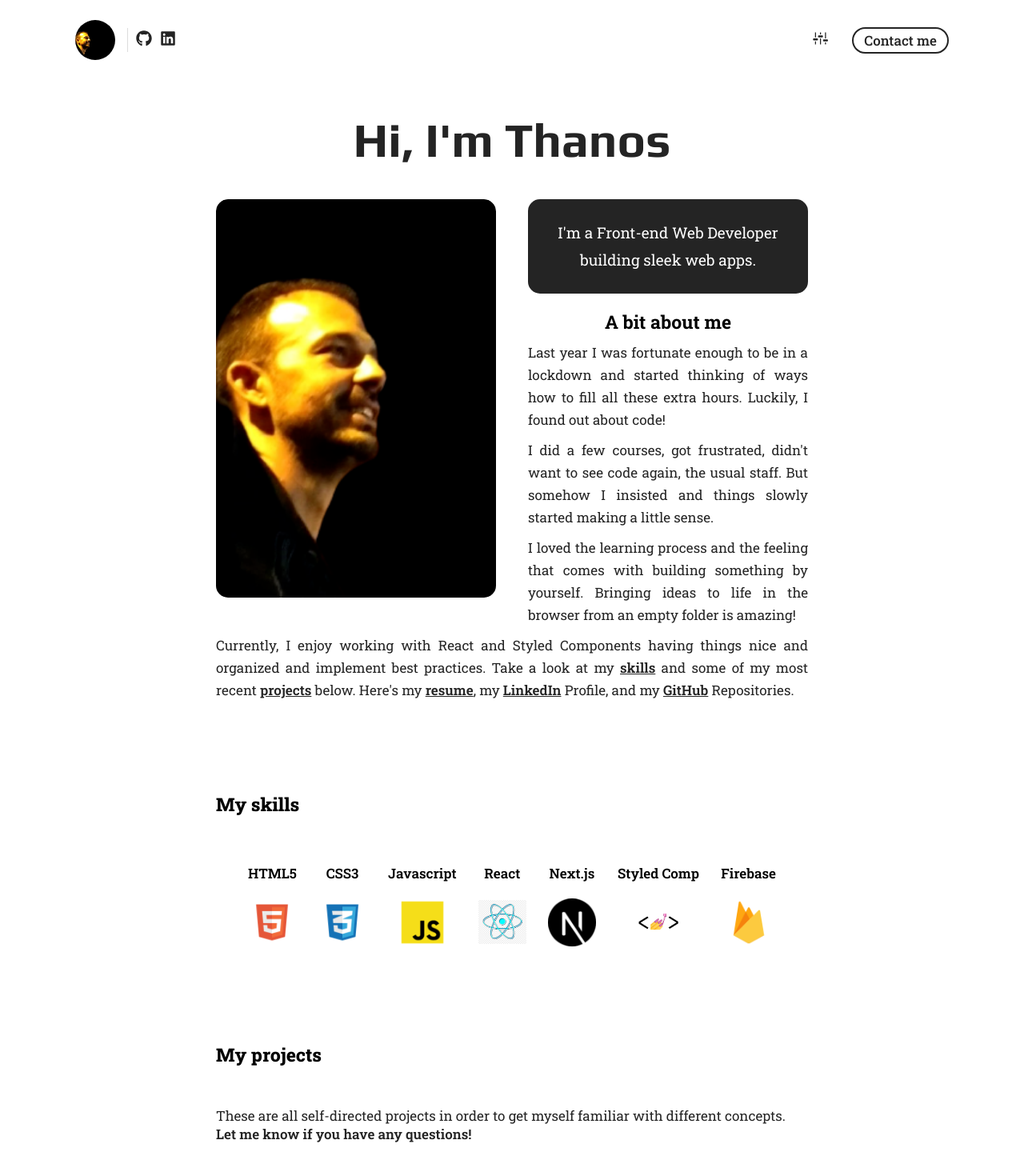
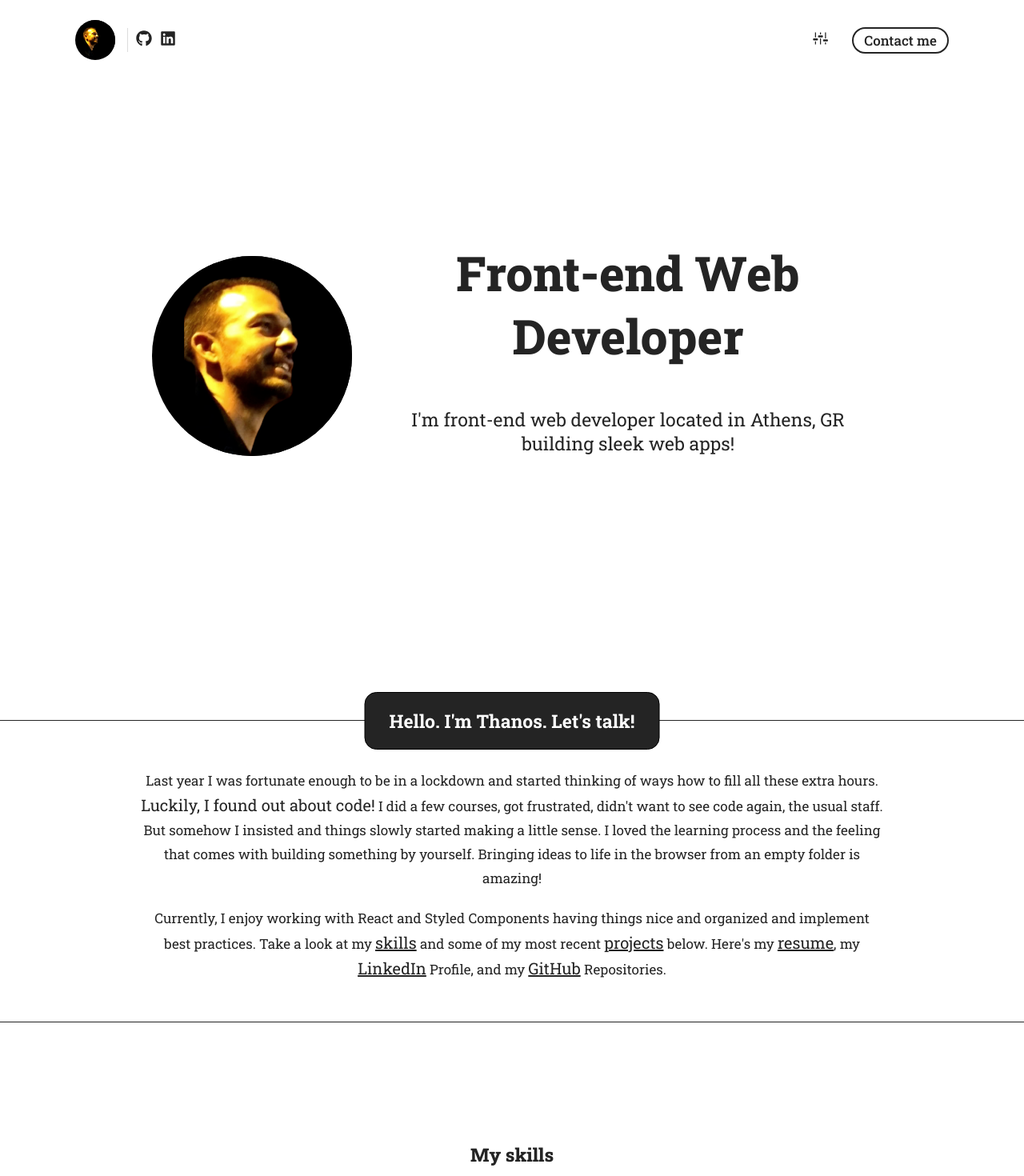
Before and after one commit to thanosoncode/portfolio-react, a React (Create React App) app: page / in a window 1280 px wide. Shown: the top 1470 px of the page at 80% size. Built offline with nearby package versions, Linux system fonts and the light colour scheme.

Commit message:
new hero

```diff
--- a/src/App.js
+++ b/src/App.js
@@ -1,6 +1,6 @@
 import { ThemeProvider } from "styled-components";
-import Navbar from "./components/Navbar";
-import About from "./components/About";
+import Hero2 from "./components/Hero2";
+import About2 from "./components/About2";
 import Contact from "./components/Contact";
 import Projects from "./components/Projects";
 import Skills from "./components/Skills";
@@ -14,9 +14,9 @@ function App() {
     <ThemeProvider theme={nightMode ? nightTheme : dayTheme}>
       <>
         <GlobalStyles />
-        {/* <Hero2 /> */}
-        <Navbar />
-        <About />
+        <Hero2 />
+        {/* <Navbar /> */}
+        <About2 />
         <Skills />
         <Projects />
         <Contact />
--- /dev/null
+++ b/src/components/About2.js
@@ -0,0 +1,71 @@
+import React from "react";
+import { Header } from "./styles/About2.styled";
+import pdf from "../assets/ChrysanthopoulosThanos.pdf";
+
+const About2 = () => {
+  return (
+    <div>
+      <Header>
+        <h4>Hello. I'm Thanos. Let's talk!</h4>
+        <article>
+          <p>
+            Last year I was fortunate enough to be in a lockdown and started
+            thinking of ways how to fill all these extra hours.{" "}
+            <span>Luckily, I found out about code!</span> I did a few courses,
+            got frustrated, didn't want to see code again, the usual staff. But
+            somehow I insisted and things slowly started making a little sense.
+            I loved the learning process and the feeling that comes with
+            building something by yourself. Bringing ideas to life in the
+            browser from an empty folder is amazing!
+          </p>
+          <p>
+            Currently, I enjoy working with React and Styled Components having
+            things nice and organized and implement best practices. Take a look
+            at my <a href="#skills">skills</a> and some of my most recent{" "}
+            <a href="#projects">projects</a> below. Here&#39;s my{" "}
+            <a href={pdf} target="_blank" rel="noreferrer">
+              resume
+            </a>
+            , my{" "}
+            <a
+              href="https://github.com/thanosoncode?tab=repositories"
+              target="_blank"
+              rel="noreferrer"
+            >
+              LinkedIn
+            </a>{" "}
+            Profile, and my{" "}
+            <a href="https://gr.linkedin.com/" target="_blank" rel="noreferrer">
+              GitHub
+            </a>{" "}
+            Repositories.
+          </p>
+        </article>
+        {/* <SectionFooter>
+          Currently, I enjoy working with React and Styled Components having
+          things nice and organized and implement best practices. Take a look at
+          my <a href="#skills">skills</a> and some of my most recent{" "}
+          <a href="#projects">projects</a> below. Here&#39;s my{" "}
+          <a href={pdf} target="_blank" rel="noreferrer">
+            resume
+          </a>
+          , my{" "}
+          <a
+            href="https://github.com/thanosoncode?tab=repositories"
+            target="_blank"
+            rel="noreferrer"
+          >
+            LinkedIn
+          </a>{" "}
+          Profile, and my{" "}
+          <a href="https://gr.linkedin.com/" target="_blank" rel="noreferrer">
+            GitHub
+          </a>{" "}
+          Repositories.
+        </SectionFooter> */}
+      </Header>
+    </div>
+  );
+};
+
+export default About2;
--- a/src/components/Hero2.js
+++ b/src/components/Hero2.js
@@ -12,16 +12,11 @@ const Hero = () => {
           <img src={logo} alt="" />
         </ImageContainer>
         <Header>
-          <h4>Hi, I'm Thanos!</h4>
-          <h1>
-            Frontend <br />
-            Web Developer
-          </h1>
+          {/* <h4>Hi, I'm Thanos!</h4> */}
+          <h1>Front-end Web Developer</h1>
           <h5>
-            I&#39;m frontend web developer <br />
-            located in Athens, GR
-            <br />
-            building sleek web apps!
+            I&#39;m front-end web developer located in Athens, GR building sleek
+            web apps!
           </h5>
         </Header>
       </Flex>
--- /dev/null
+++ b/src/components/styles/About2.styled.js
@@ -0,0 +1,81 @@
+import styled from "styled-components";
+
+export const Header = styled.div`
+  position: relative;
+  background-color: ${({ theme }) => theme.header};
+  color: ${({ theme }) => theme.color};
+  background-color: ${({ theme }) => theme.bg};
+  padding: 20px 0 30px 0;
+  font-size: ${({ theme }) => theme.headerSize};
+  text-align: center;
+  margin-top: 100px;
+  border-top: 1px solid ${({ theme }) => theme.color};
+  border-bottom: 1px solid ${({ theme }) => theme.color};
+
+  h4 {
+    display: block;
+    border-radius: ${({ theme }) => theme.radiusCard};
+    background: ${({ theme }) => theme.color};
+    border: 1px solid black;
+    position: absolute;
+    top: 0;
+    left: 50%;
+    transform: translate(-50%, -50%);
+    padding: 20px 30px;
+    /* color: ${({ theme }) => theme.bg}; */
+    color: white;
+
+    @media (max-width: 720px) {
+      width: 300px;
+    }
+  }
+
+  article {
+    max-width: 968px;
+    margin: 0 auto;
+    text-align: center;
+    padding-top: 20px;
+  }
+
+  p {
+    line-height: 30px;
+    margin: 20px;
+  }
+
+  a {
+    font-size: ${({ theme }) => theme.links};
+    color: ${({ theme }) => theme.title};
+
+    text-decoration: underline;
+  }
+
+  span {
+    font-size: ${({ theme }) => theme.links};
+    color: ${({ theme }) => theme.title};
+  }
+
+  @media (max-width: 720px) {
+    margin-top: 100px;
+
+    p {
+      margin: 20px 5px;
+    }
+  }
+`;
+
+export const SectionFooter = styled.p`
+  margin-top: -20px;
+  line-height: 28px;
+  text-align: justify;
+
+  a {
+    font-weight: 600;
+    cursor: pointer;
+    color: ${({ theme }) => theme.color};
+    text-decoration: underline;
+  }
+
+  @media (max-width: 700px) {
+    margin-top: 0;
+  }
+`;
--- a/src/components/styles/Hero.styled.js
+++ b/src/components/styles/Hero.styled.js
@@ -27,6 +27,7 @@ export const Header = styled.header`
     box-shadow: 0 0 0 9px white, 0 0 0 13px black;
     overflow: hidden;
   }
+
   img {
     display: block;
     width: 100%;
--- a/src/components/styles/Hero2.styled.js
+++ b/src/components/styles/Hero2.styled.js
@@ -1,27 +1,44 @@
 import styled from "styled-components";
 
 export const Flex = styled.div`
-  max-width: 740px;
+  max-width: 900px;
   margin: 90px auto 0 auto;
-  height: calc(100vh - 200px);
-  display: flex;
-  justify-content: space-between;
-  align-items: flex-start;
-  gap: 0px;
-  margin: 200px auto 0 auto;
+  height: calc(100vh - 90px);
+
+  display: grid;
+  grid-template-columns: 1fr 1fr 1fr 1fr;
+  gap: 40px;
+
+  place-items: center;
+  grid-template-areas: "image header header header";
+
+  @media (max-width: 720px) {
+    display: grid;
+    grid-template-columns: 1fr;
+    grid-template-rows: 1fr 1fr;
+    place-items: center;
+
+    height: auto;
+    grid-template-areas:
+      "header"
+      "image";
+    gap: 10px;
+  }
 `;
 
 export const Header = styled.header`
   display: flex;
-  justify-content: space-between;
+  justify-content: center;
   align-items: center;
   flex-direction: column;
-  border: 2px solid black;
-  border-radius: ${({ theme }) => theme.radiusCard};
+  /* border: 2px solid ${({ theme }) => theme.header};
+  border-radius: ${({ theme }) => theme.radiusCard}; */
   height: 450px;
-  width: 330px;
+  width: 100%;
   padding: 10px;
   margin: 0;
+  text-align: center;
+  grid-area: header;
 
   h4 {
     font-size: ${({ theme }) => theme.titleSize};
@@ -30,47 +47,59 @@ export const Header = styled.header`
 
   h1 {
     font-size: ${({ theme }) => theme.mainTitle};
+    color: ${({ theme }) => theme.title};
+    margin-bottom: 50px;
+    width: 100%;
+    font-weight: 800;
   }
 
   h5 {
-    font-size: ${({ theme }) => theme.headerSize};
+    font-size: ${({ theme }) => theme.titleSize};
     font-weight: 400;
     width: 100%;
     margin-bottom: 20px;
-    /* border-radius: ${({ theme }) => theme.radiusCard};
-    color: white;
-    background: black;
-    padding: 5px; */
   }
 `;
 
 export const ImageContainer = styled.div`
   border-radius: ${({ theme }) => theme.radiusCard};
   overflow: hidden;
+  grid-area: image;
+  width: 330px;
   height: 450px;
-  width: 330px;
-  /* min-height: 450px;  */
   position: relative;
   z-index: 0;
+  filter: grayscale(10%);
+  background: black;
+
+  border-radius: 50%;
+  height: 250px;
+  width: 250px;
 
   img {
     position: absolute;
     z-index: 1;
-    top: 0;
-    left: 0;
-    width: 100%;
+    /* top: 0;
+    left: 0; */
+    left: 40px;
+    top: -40px;
+    /* width: 100%; */
+
     height: auto;
     object-fit: contain;
     object-position: center;
     border-radius: ${({ theme }) => theme.radiusCard};
+
+    @media (max-width: 720px) {
+      left: 40px;
+      top: -40px;
+    }
   }
 
-  @media (max-width: 700px) {
-    min-width: 384px;
-    margin-bottom: 20px;
-  }
-  @media (max-width: 400px) {
-    min-width: 354px;
-    margin-bottom: 20px;
+  @media (max-width: 720px) {
+    grid-row: 2;
+    border-radius: 50%;
+    height: 250px;
+    width: 250px;
   }
 `;
--- a/src/components/styles/Navbar.styled.js
+++ b/src/components/styles/Navbar.styled.js
@@ -44,6 +44,8 @@ export const Image = styled.div`
 
   transition: transform 0.3s ease-in;
   cursor: pointer;
+  position: relative;
+  background: black;
 
   &:hover {
     transform: scale(1.05);
@@ -54,6 +56,9 @@ export const Image = styled.div`
     height: 100%;
     object-fit: cover;
     object-position: top;
+    position: absolute;
+    top: -5px;
+    left: 10px;
   }
 `;
 
--- a/src/components/styles/Projects.styled.js
+++ b/src/components/styles/Projects.styled.js
@@ -9,6 +9,7 @@ export const ProjectsContainer = styled.div`
     color: ${({ theme }) => theme.title};
     font-weight: 800;
     font-size: ${({ theme }) => theme.titleSize};
+    text-align: center;
   }
 
   p {
@@ -44,13 +45,13 @@ export const Grid = styled.section`
 export const Card = styled.div`
   border-radius: ${({ theme }) => theme.radiusCard};
   border: 1px solid #999;
+  box-shadow: 0 0 10px gray;
   overflow: hidden;
   transition: 0.3s ease;
   display: flex;
   justify-content: space-between;
   align-items: center;
   flex-direction: column-reverse;
-  box-shadow: 0 0 10px gray;
 
   article {
     padding: 15px;
--- a/src/components/styles/Skills.styled.js
+++ b/src/components/styles/Skills.styled.js
@@ -2,7 +2,7 @@ import styled from "styled-components";
 
 export const StyledSkills = styled.div`
   max-width: 740px;
-  margin: 80px auto 90px auto;
+  margin: 150px auto 120px auto;
 
   p {
     margin: 40px 0;
@@ -16,6 +16,7 @@ export const StyledSkills = styled.div`
 
   & > p {
     font-size: ${({ theme }) => theme.titleSize};
+    text-align: center;
   }
   @media (max-width: 800px) {
     padding: 0 15px;
--- a/src/context.js
+++ b/src/context.js
@@ -21,9 +21,10 @@ export const AppContextProvider = ({ children }) => {
   const dayTheme = {
     color: "#242424",
     colorLight: "hsl(0, 0%, 24%)",
+    blackWhite: "black",
     bg: "white",
+    title: "#242424",
     modal: "white",
-    title: "black",
     header: "#242424",
     accentLight: "hsl(215, 100%, 90%)",
     inputs: "white",
```
